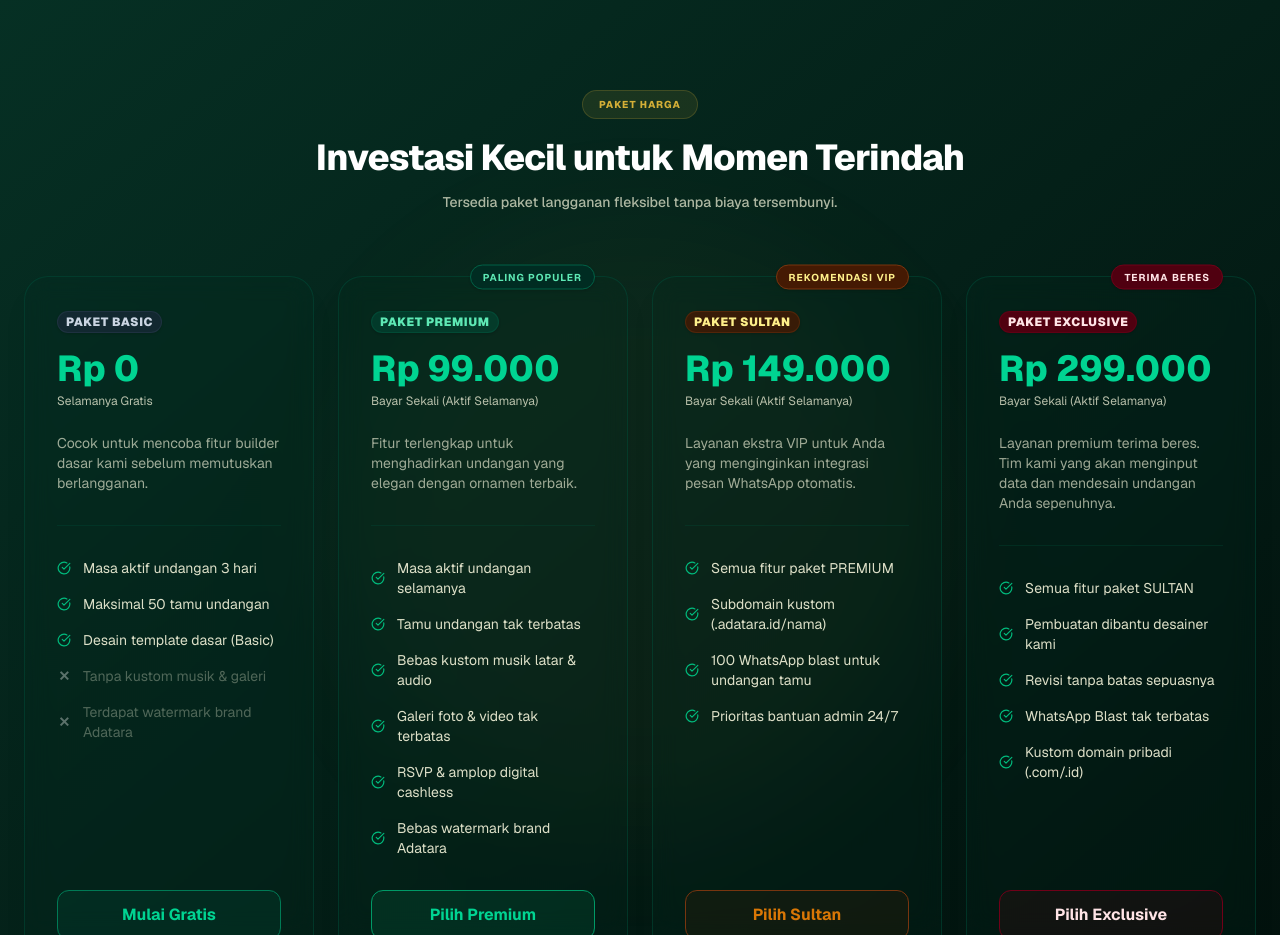
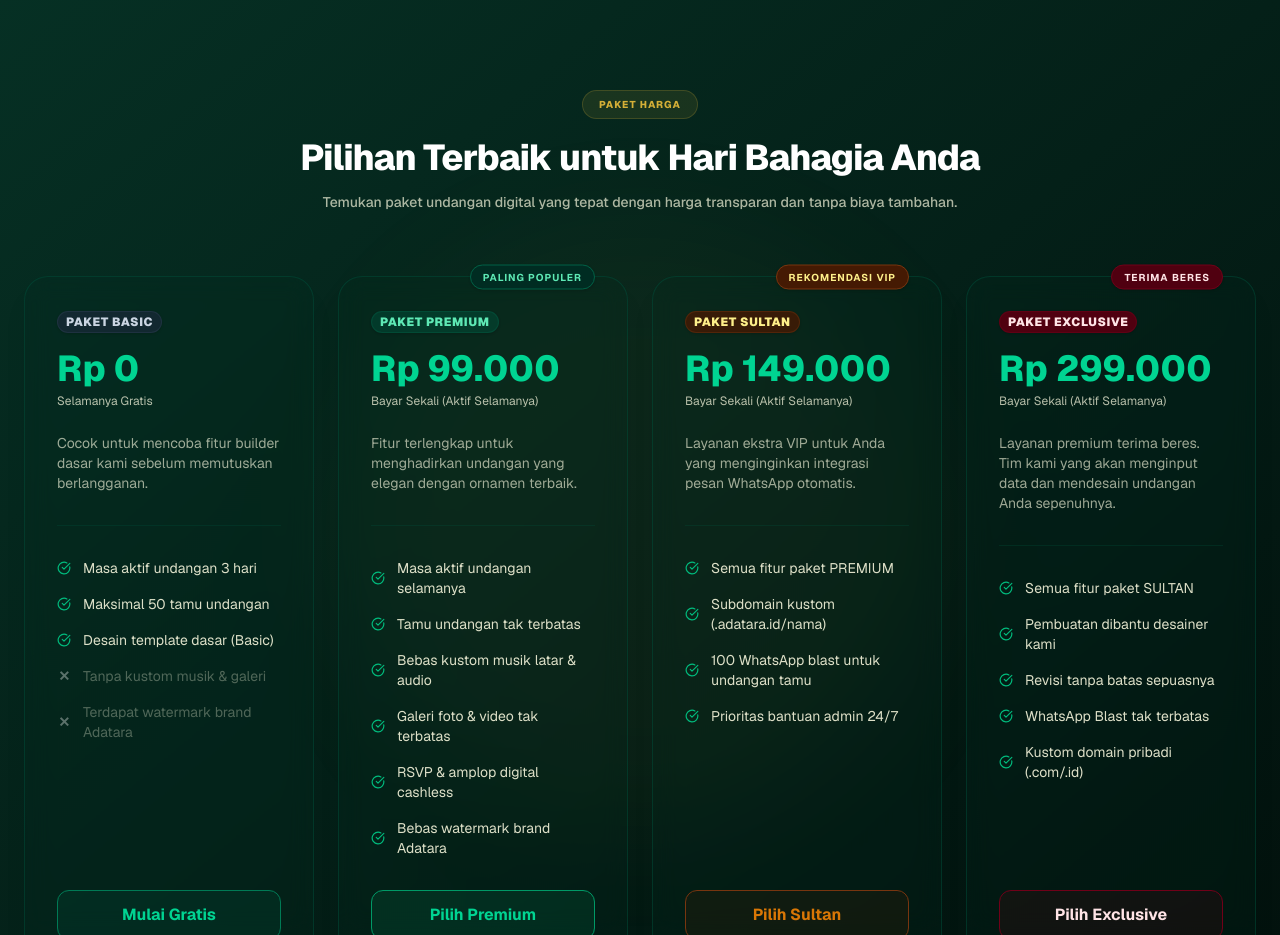
Before and after one commit to twentyonerfl/Adatara, a Next.js app: page / in a window 1280 px wide. Shown: the part 3740-4675 px from the top of the page. Built offline with nearby package versions, Linux system fonts and the light colour scheme; no server answers; the database is empty; a web font is replaced by a local one.

Commit message:
copy: update pricing section copywriting to remove investment terminology

```diff
--- a/src/app/HomeClient.tsx
+++ b/src/app/HomeClient.tsx
@@ -1289,10 +1289,10 @@ export default function HomeClient({
               Paket Harga
             </span>
             <h2 className="text-2xl sm:text-4xl font-extrabold mt-4 text-white tracking-tight leading-tight">
-              Investasi Kecil untuk Momen Terindah
+              Pilihan Terbaik untuk Hari Bahagia Anda
             </h2>
             <p className="text-[#f5f5dc]/70 text-xs sm:text-sm mt-3 font-medium">
-              Tersedia paket langganan fleksibel tanpa biaya tersembunyi.
+              Temukan paket undangan digital yang tepat dengan harga transparan dan tanpa biaya tambahan.
             </p>
           </motion.div>
 
```
